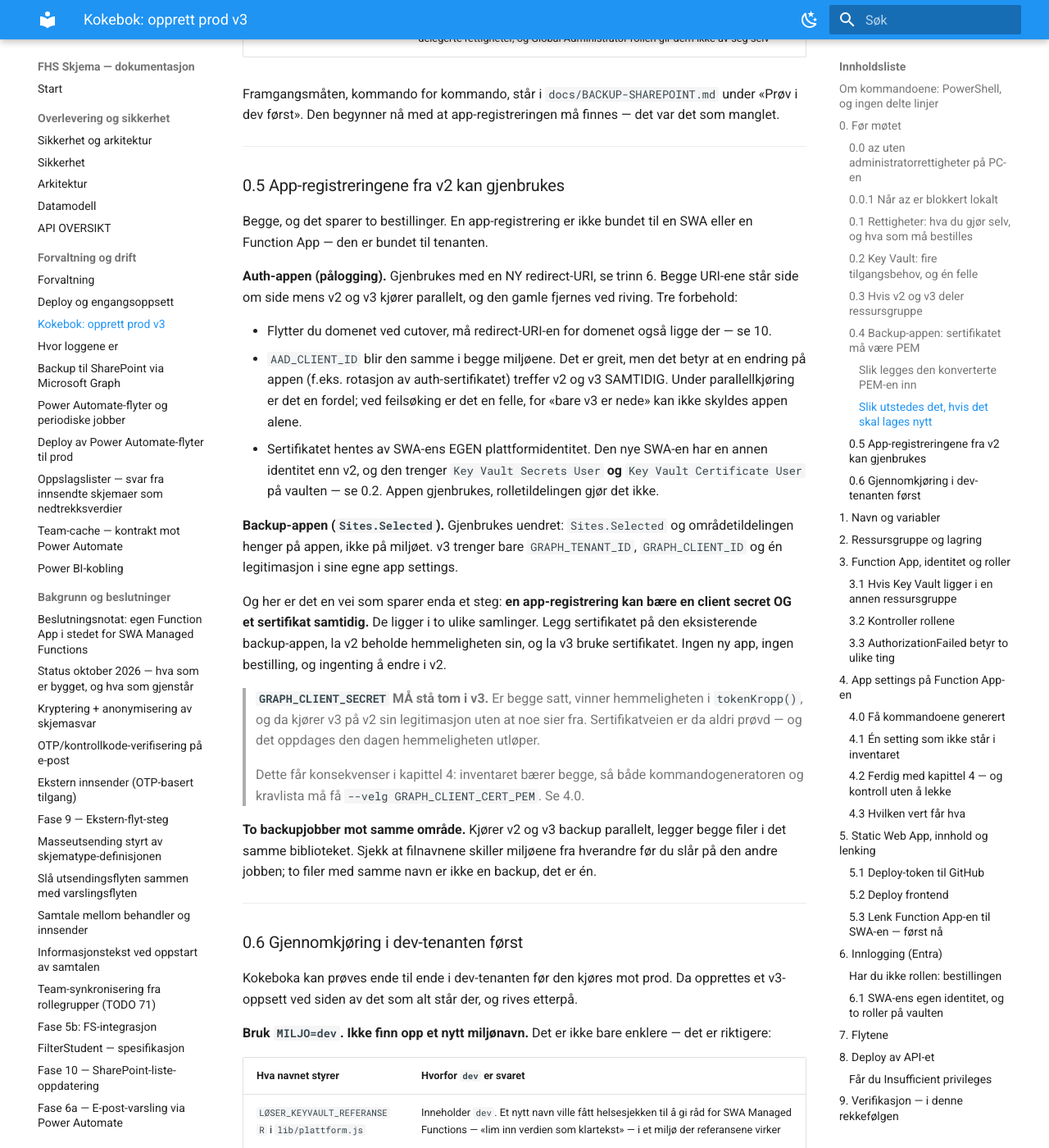
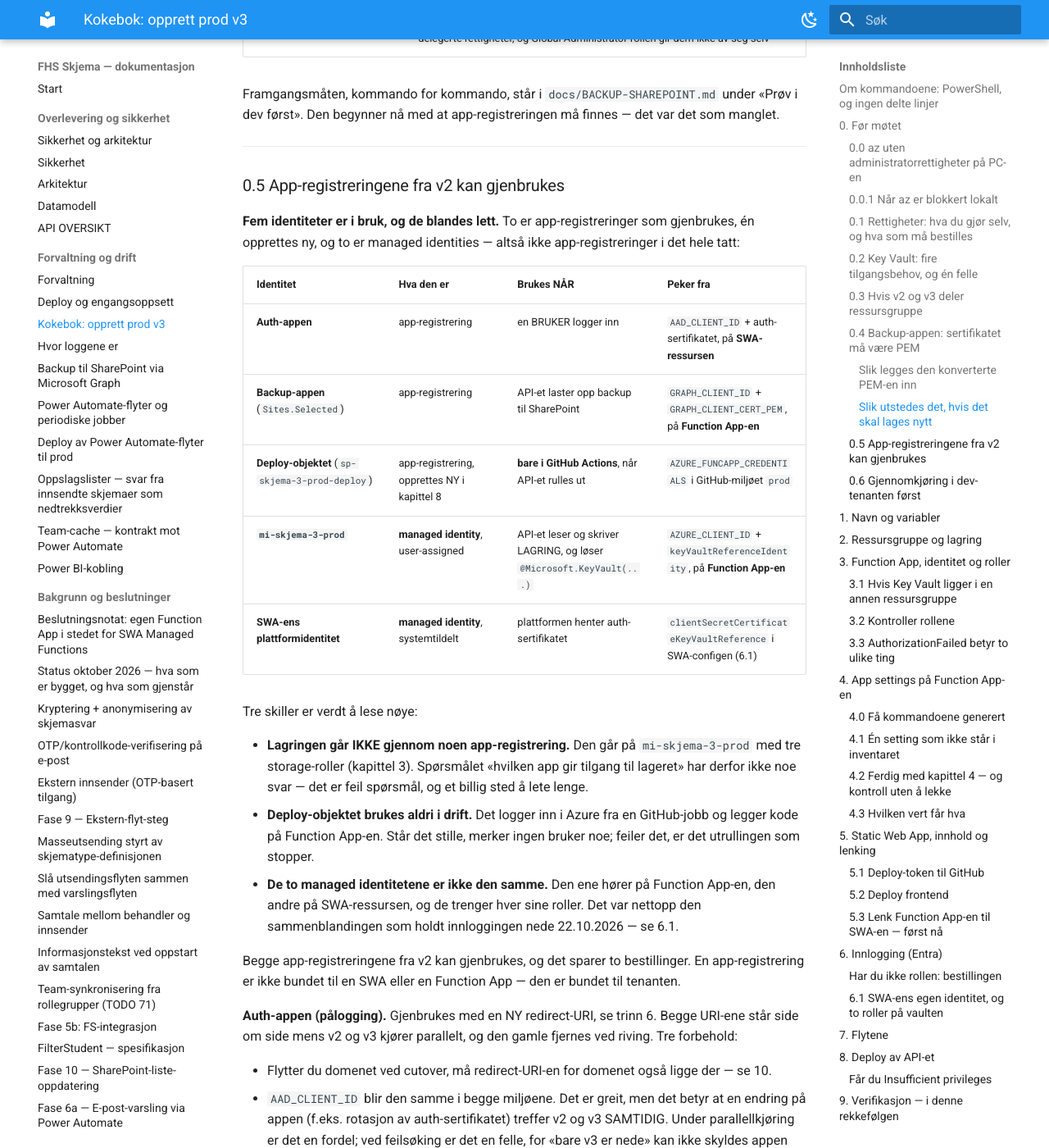
Before and after one commit to jachrist/skjema-swa, an MkDocs documentation site: the page built from docs/KOKEBOK-PROD-V3.md, in a window 1280 px wide and 1400 px high, scrolled down 13534 px. Shown: the whole window at 82% size. Built offline with MkDocs 1.6.1 and Material for MkDocs 9.7.7, drawn with Linux system fonts in a browser that asks for light colours; some of the changed text lies outside the part shown.

Commit message:
Fem identiteter, og tre av dem sto ikke i samme tabell
Spørsmålet midt i kapittel 8: «Hvilken app-registrering er dette? Jeg har
allerede en for AAD og en for Site-selected. Er det for tilgang til
lageret?»

Rimelig spørsmål, uten et sted å slås opp. 0.5 navnga to av dem.
Deploy-objektet opprettes først i kapittel 8 og sto ingen steder i
sammenheng med de andre. Og svaret på lagringsspørsmålet er at det er feil
spørsmål: lagringen går på mi-skjema-3-prod med tre storage-roller, og en
managed identity er ikke en app-registrering i det hele tatt.

0.5 har nå alle fem, med hva hver er, NÅR den brukes, og hvilken
innstilling som peker på den. Tre skiller er løftet ut: at lagringen ikke
går via noen app-registrering, at deploy-objektet aldri brukes i drift, og
at de to managed identitetene ikke er den samme — det siste er nettopp
sammenblandingen som holdt innloggingen nede i går.

Kapittel 8 peker tilbake til tabellen, så objektet ikke dukker opp uten
sammenheng.

Testen leser settingnavnene UT AV TABELLRADENE og krever at hver finnes i
inventaret. Første utgave hadde lista skrevet opp i testen, og en mutasjon
som byttet GRAPH_CLIENT_ID mot et oppdiktet navn forble grønn — fordi det
ekte navnet også sto ellers i avsnittet. Sjekken målte avsnittet, ikke
tabellen.

To navn står med vilje utenfor inventaret og er unntatt, med grunnen:
AZURE_CLIENT_ID leses av @azure/identity og ikke av vår kode, og
AZURE_FUNCAPP_CREDENTIALS er en GitHub-secret.

Sju mutasjoner prøvd, alle røde: lagringssvaret fjernet, deploy-objektet ut
av tabellen, skillet mellom identitetene fjernet, et oppdiktet settingnavn,
en ekte setting som er feil peker, og kapittel 8 uten tilbakepeker.

138 av 138 testfiler OK. Ingen appkode — ingen deploy kreves.

Co-Authored-By: Claude Opus 5 <noreply@anthropic.com>
Claude-Session: https://claude.ai/code/session_016ebSuKji2st85HZS2wAHNH

```diff
--- a/docs/KOKEBOK-PROD-V3.md
+++ b/docs/KOKEBOK-PROD-V3.md
@@ -574,7 +574,34 @@ under «Prøv i dev først». Den begynner nå med at app-registreringen må fin
 
 ### 0.5 App-registreringene fra v2 kan gjenbrukes
 
-Begge, og det sparer to bestillinger. En app-registrering er ikke bundet til
+**Fem identiteter er i bruk, og de blandes lett.** To er app-registreringer
+som gjenbrukes, én opprettes ny, og to er managed identities — altså ikke
+app-registreringer i det hele tatt:
+
+| Identitet | Hva den er | Brukes NÅR | Peker fra |
+|---|---|---|---|
+| **Auth-appen** | app-registrering | en BRUKER logger inn | `AAD_CLIENT_ID` + auth-sertifikatet, på **SWA-ressursen** |
+| **Backup-appen** (`Sites.Selected`) | app-registrering | API-et laster opp backup til SharePoint | `GRAPH_CLIENT_ID` + `GRAPH_CLIENT_CERT_PEM`, på **Function App-en** |
+| **Deploy-objektet** (`sp-skjema-3-prod-deploy`) | app-registrering, opprettes NY i kapittel 8 | **bare i GitHub Actions**, når API-et rulles ut | `AZURE_FUNCAPP_CREDENTIALS` i GitHub-miljøet `prod` |
+| **`mi-skjema-3-prod`** | **managed identity**, user-assigned | API-et leser og skriver LAGRING, og løser `@Microsoft.KeyVault(...)` | `AZURE_CLIENT_ID` + `keyVaultReferenceIdentity`, på **Function App-en** |
+| **SWA-ens plattformidentitet** | **managed identity**, systemtildelt | plattformen henter auth-sertifikatet | `clientSecretCertificateKeyVaultReference` i SWA-configen (6.1) |
+
+Tre skiller er verdt å lese nøye:
+
+* **Lagringen går IKKE gjennom noen app-registrering.** Den går på
+  `mi-skjema-3-prod` med tre storage-roller (kapittel 3). Spørsmålet «hvilken
+  app gir tilgang til lageret» har derfor ikke noe svar — det er feil
+  spørsmål, og et billig sted å lete lenge.
+* **Deploy-objektet brukes aldri i drift.** Det logger inn i Azure fra en
+  GitHub-jobb og legger kode på Function App-en. Står det stille, merker
+  ingen bruker noe; feiler det, er det utrullingen som stopper.
+* **De to managed identitetene er ikke den samme.** Den ene hører på Function
+  App-en, den andre på SWA-ressursen, og de trenger hver sine roller. Det var
+  nettopp den sammenblandingen som holdt innloggingen nede 22.10.2026 — se
+  6.1.
+
+Begge app-registreringene fra v2 kan gjenbrukes, og det sparer to
+bestillinger. En app-registrering er ikke bundet til
 en SWA eller en Function App — den er bundet til tenanten.
 
 **Auth-appen (pålogging).** Gjenbrukes med en NY redirect-URI, se trinn 6.
@@ -1569,6 +1596,10 @@ hvor blank lagringen er.
 
 ## 8. Deploy av API-et
 
+**Hva dette objektet er:** den tredje identiteten i tabellen i 0.5 — den
+GitHub Actions logger inn med for å legge kode på Function App-en. Den
+brukes aldri i drift, og den har ingenting med lagringen å gjøre.
+
 **Dette trinnet krever en Entra-rolle du kanskje ikke har.** Les avsnittet
 «Får du `Insufficient privileges`» under FØR du kjører — det er den
 sannsynligste utgangen.
```
Also changed, not shown: 1 other file.
